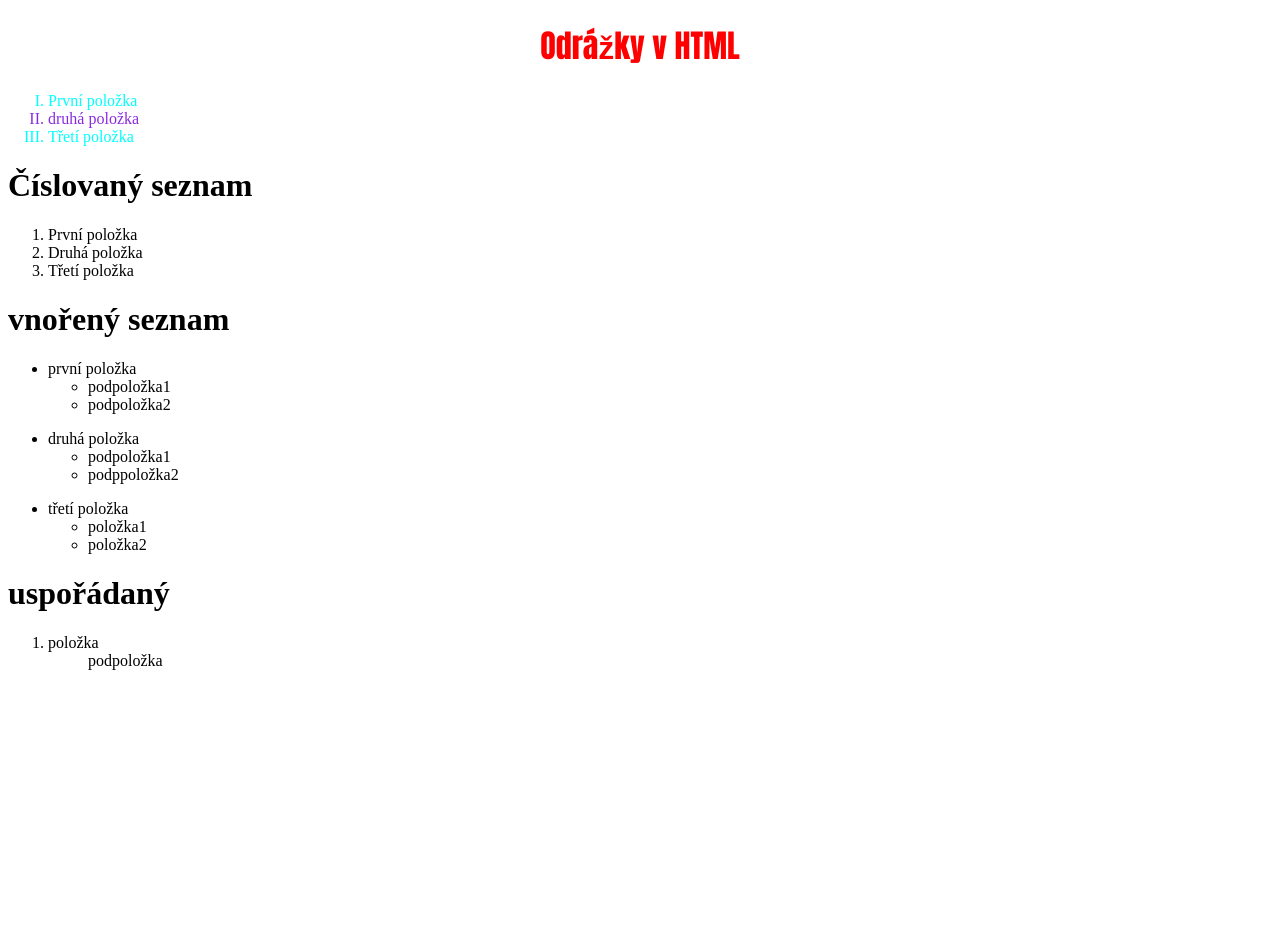
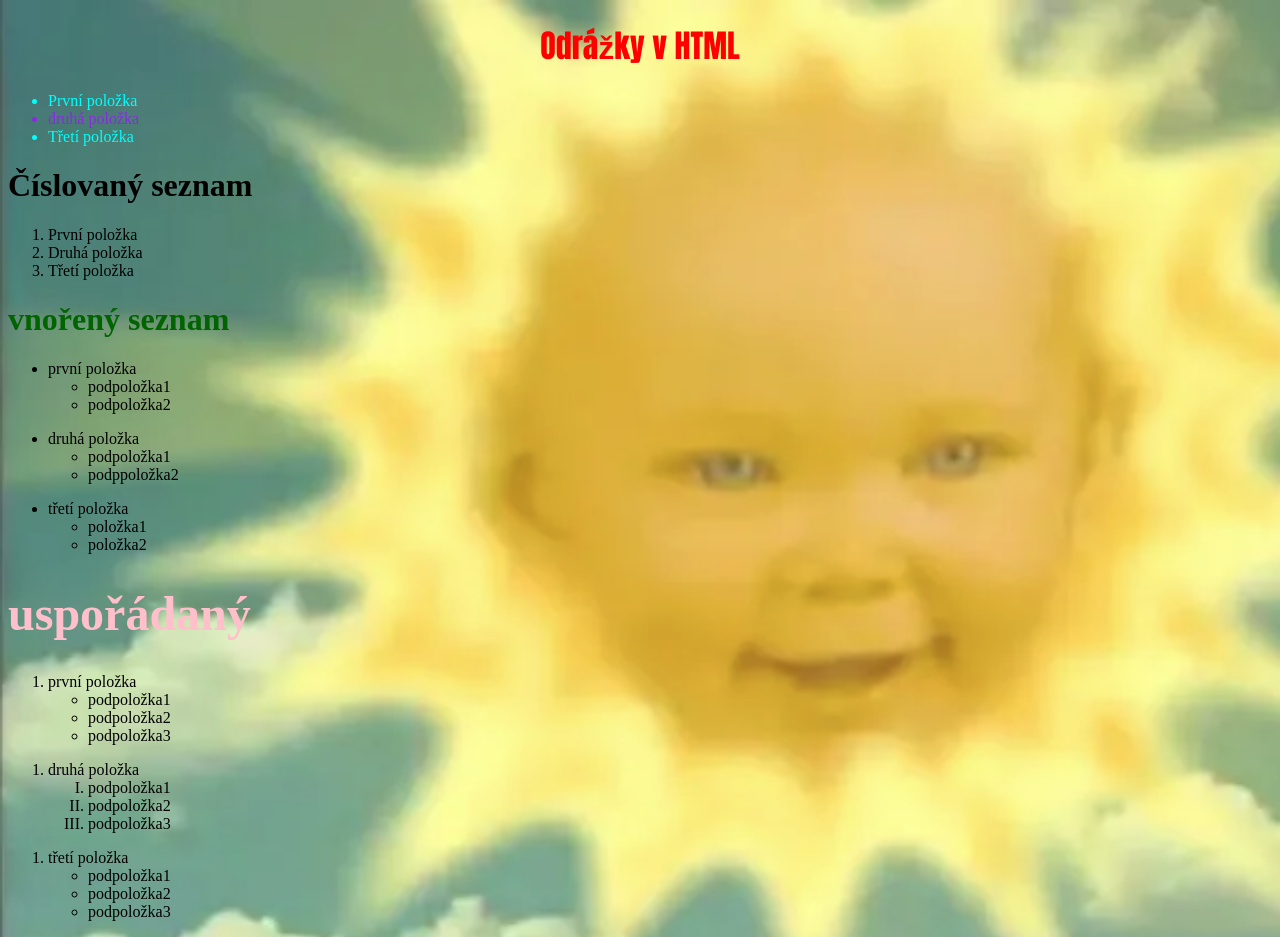
Before and after one commit to PetrN0/test, a plain HTML site: page seznam/index.html in a window 1280 px wide. Before the commit the page ends 800 px from the top, so only its background shows below. Drawn offline with Linux system fonts and the light colour scheme.

Commit message:
Add files via upload

```diff
--- a/seznam/index.html
+++ b/seznam/index.html
@@ -8,7 +8,7 @@
 </head>
 <body>
     <h1 class="a" >Odrážky v HTML</h1>
-    <ul class="ul1">
+    <ul>
         <li class="li1">První položka</li>
         <li class="li2">druhá položka</li>
         <li class="li1">Třetí položka</li>
@@ -21,7 +21,7 @@
         <li>Třetí položka</li>
     </ol>
 
-    <h1>vnořený seznam</h1>
+    <h1 class="h2">vnořený seznam</h1>
     <ul>
         <li>
             první položka
@@ -50,10 +50,30 @@
         </ul>
     </ul>
 
-    <h1>uspořádaný</h1>
+    <h1 class="h3">uspořádaný</h1>
     <ol>
-        <li>položka</li>
-        <ul>podpoložka</ul>
+        <li>první položka</li>
+        <ul class="ul1">
+            <li>podpoložka1</li>
+            <li>podpoložka2</li>
+            <li>podpoložka3</li>
+        </ul>
+    </ol>
+    <ol>
+        <li>druhá položka</li>
+        <ul class="ul2">
+            <li>podpoložka1</li>
+            <li>podpoložka2</li>
+            <li>podpoložka3</li>
+        </ul>
+    </ol>
+    <ol>
+        <li>třetí položka</li>
+        <ul class="ul3">
+            <li>podpoložka1</li>
+            <li>podpoložka2</li>
+            <li>podpoložka3</li>
+        </ul>
     </ol>
 
 
--- a/seznam/style.css
+++ b/seznam/style.css
@@ -3,8 +3,15 @@ h1.a {
     text-align: center;
     font-family: Impact, Haettenschweiler, 'Arial Narrow Bold', sans-serif;
 }
+.h2{ color: darkgreen;
+    font-size: 200%;
+}
+.h3{color: pink;
+    font-size: 300%;
+
+}
 body{
-    background-image: url(../../Pictures/dfyi22g-2411cf6d-883c-443a-9ebb-3b4a7ceadaba.png);
+    background-image: url(telletubiessun.png);
     background-size: 1700px;
 }
 p {
@@ -16,6 +23,6 @@ p {
 .li2{
     color: blueviolet;
 }
-.ul1{
+.ul2{
     list-style: upper-roman;
 }
```
Also changed, not shown: seznam/telletubiessun.png (added).
